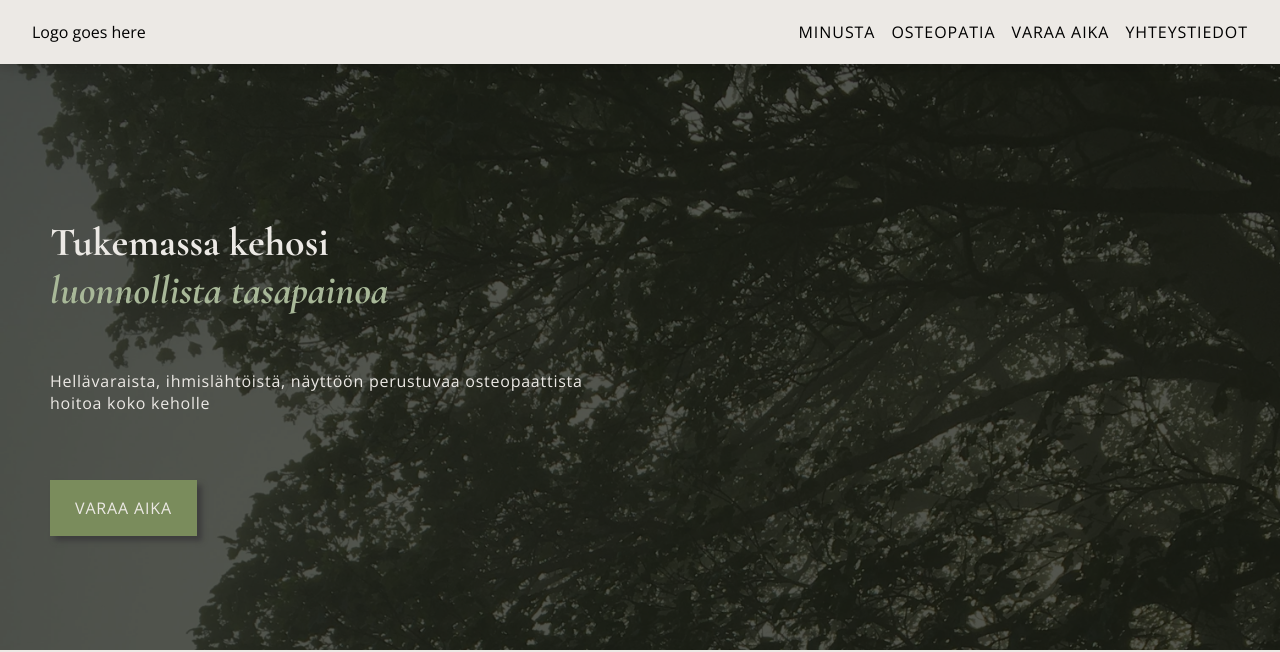
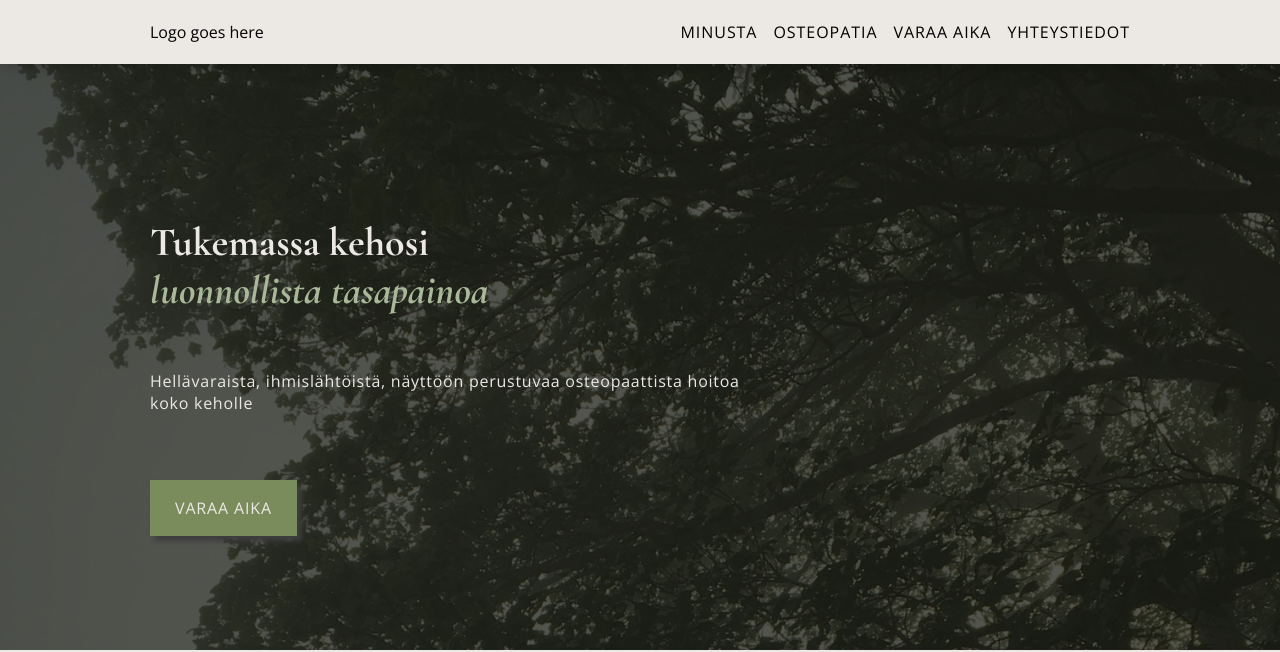
Before and after one commit to elsalindholm/osteopath-page, a React (Vite) app: page / in a window 1280 px wide. Shown: the top 652 px of the page. Built offline with nearby package versions, Linux system fonts and the light colour scheme.

Commit message:
large screen padding

```diff
--- a/src/assets/scss/about-me.scss
+++ b/src/assets/scss/about-me.scss
@@ -4,6 +4,10 @@
   background-color: $background--light;
   padding: 50px;
   scroll-margin-top: 60px;
+  @include breakpoint(desktop-up) {
+    padding-left: 150px;
+    padding-right: 150px;
+  }
   &__image-column {
     padding-right: 50px;
     display: flex;
--- a/src/assets/scss/contact.scss
+++ b/src/assets/scss/contact.scss
@@ -4,7 +4,6 @@
   background-color: $background--light;
   padding-bottom: 70px;
   scroll-margin-top: 60px;
-
   .contact-details-container {
     margin-top: 50px;
   }
@@ -26,6 +25,9 @@
   }
   .text-container {
     padding: 50px 50px 50px 50px;
+    @include breakpoint(desktop-up) {
+      padding-left: 150px;
+    }
     background-color: $background--light;
   }
 }
--- a/src/assets/scss/home.scss
+++ b/src/assets/scss/home.scss
@@ -16,6 +16,11 @@
     flex-direction: column;
     z-index: 100;
     width: 50%;
+    @include breakpoint(desktop-up) {
+      padding-left: 150px;
+      padding-right: 150px;
+      width: 70%;
+    }
     @include breakpoint(tablet-only) {
       width: 75%;
     }
--- a/src/assets/scss/navbar.scss
+++ b/src/assets/scss/navbar.scss
@@ -12,6 +12,10 @@
   justify-content: space-between;
   font-family: $open-sans;
   box-shadow: 0px 0px 15px rgb(0 0 0 / 25%);
+  @include breakpoint(desktop-up) {
+    padding-left: 150px;
+    padding-right: 150px;
+  }
 }
 
 .nav-link-container {
--- a/src/assets/scss/reserve-time.scss
+++ b/src/assets/scss/reserve-time.scss
@@ -4,6 +4,10 @@
   background-color: $background--dark;
   padding: 50px;
   scroll-margin-top: 60px;
+  @include breakpoint(desktop-up) {
+    padding-left: 150px;
+    padding-right: 150px;
+  }
   .button-container {
     margin-top: 50px;
   }
--- a/src/assets/scss/what-can-be-treated.scss
+++ b/src/assets/scss/what-can-be-treated.scss
@@ -4,7 +4,10 @@
   background-color: $background--medium;
   padding: 50px;
   scroll-margin-top: 60px;
-
+  @include breakpoint(desktop-up) {
+    padding-left: 150px;
+    padding-right: 150px;
+  }
   .list-container {
     margin-top: 40px;
     display: flex;
--- a/src/assets/scss/what-osteopathy-is.scss
+++ b/src/assets/scss/what-osteopathy-is.scss
@@ -4,6 +4,10 @@
   background-color: $background--dark;
   padding: 50px;
   scroll-margin-top: 60px;
+  @include breakpoint(desktop-up) {
+    padding-left: 150px;
+    padding-right: 150px;
+  }
   h4 {
     font-family: $cormorant-garamond;
     font-size: 28px;
```
